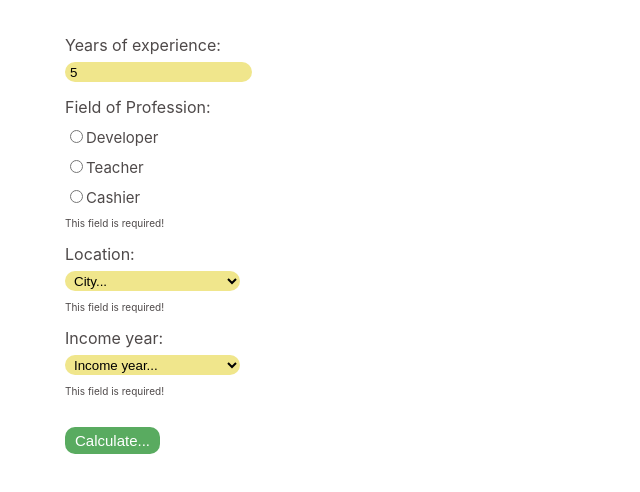
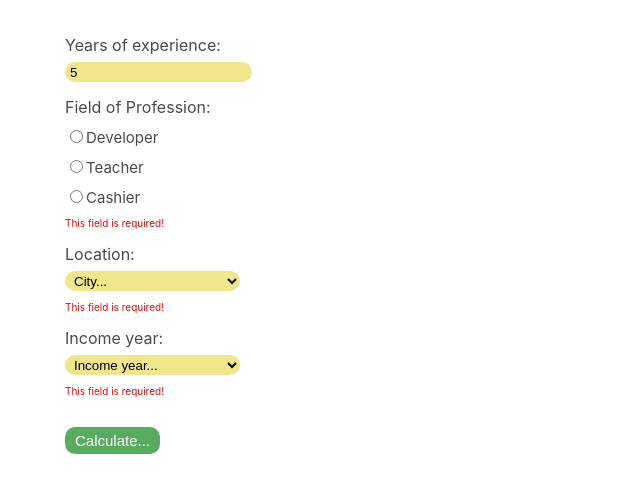
Before and after one commit to fatemehkmrn/salary-calculator, a React (Create React App) app: page / in a window 1280 px wide. Both pictures are taken after typing "5" into the empty fields and a click on the button "Calculate...". Shown: the top 492 px of the page, without its empty margins (0-640 px from the left). Built offline with nearby package versions, Linux system fonts and the light colour scheme.

Commit message:
fix: style var

```diff
--- a/src/components/error-alert/error-alert.module.css
+++ b/src/components/error-alert/error-alert.module.css
@@ -1,4 +1,4 @@
 .alert {
-    color: --var(red);
+    color: var(--red);
     font-size: 10px;
 }
```
